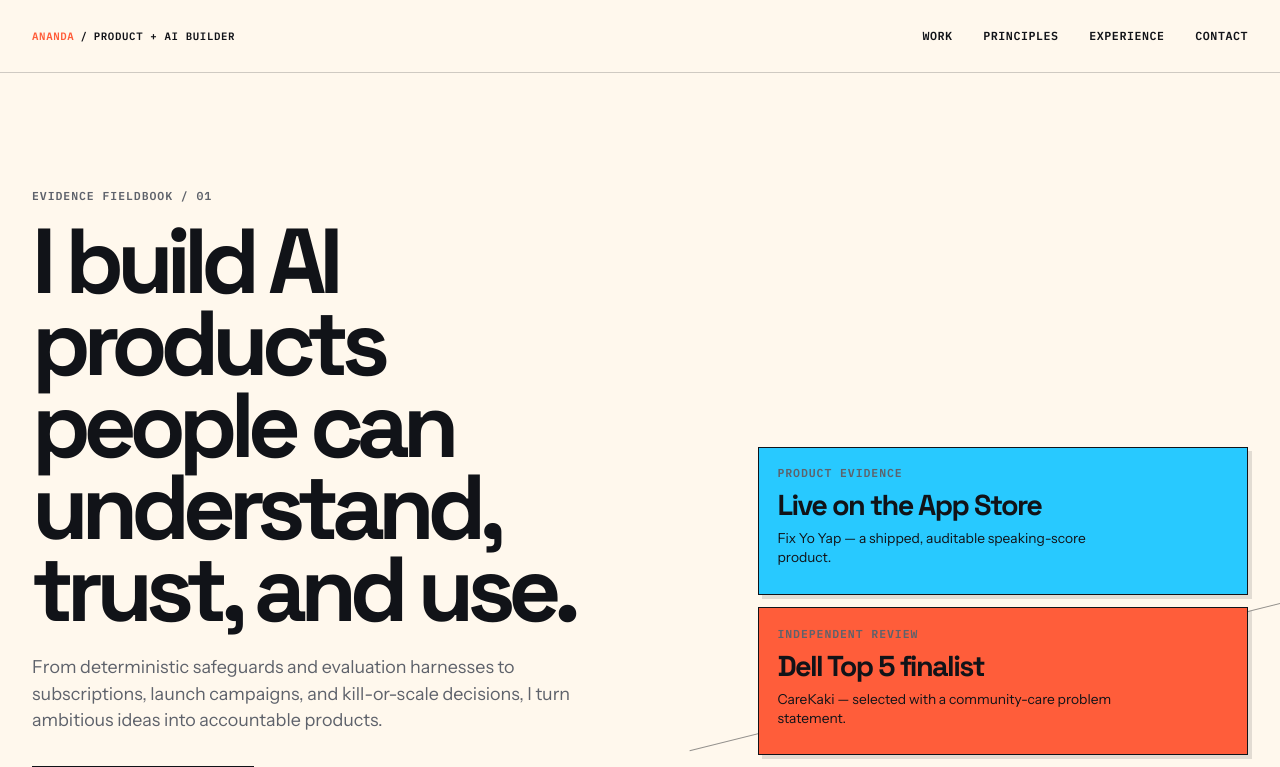
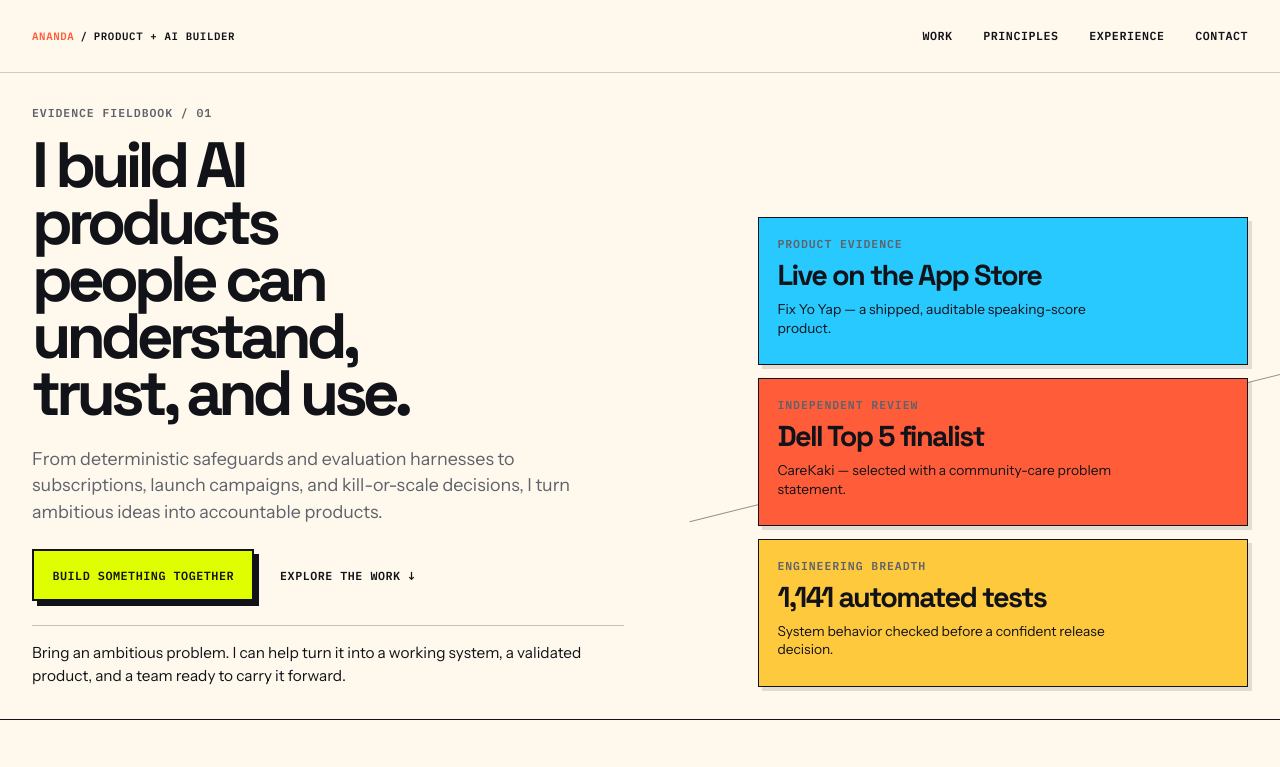
Before and after one commit to AnandaTris/port_ananda, a Next.js app: page / in a window 1280 px wide. Shown: the top 767 px of the page. Built offline with nearby package versions, Linux system fonts and the light colour scheme.

Commit message:
test: verify portfolio experience

```diff
--- a/src/app/globals.css
+++ b/src/app/globals.css
@@ -299,6 +299,21 @@ a {
   line-height: 1.35;
 }
 
+@media (min-width: 64.0625rem) {
+  .hero {
+    padding: clamp(1.75rem, 4vh, 4.5rem) 0 clamp(1.75rem, 4vh, 4rem);
+  }
+
+  .hero h1 {
+    font-size: clamp(4rem, 5vw, 5.25rem);
+  }
+
+  .hero-actions,
+  .hero-collaboration-line {
+    margin-top: 1.5rem;
+  }
+}
+
 .portfolio-explorer {
   padding: clamp(4.5rem, 8vw, 8rem) 0 clamp(5rem, 9vw, 9rem);
   border-top: 1px solid var(--ink);
```
Also changed, not shown: 3 other files (tests, documents, lock files or other folders).
